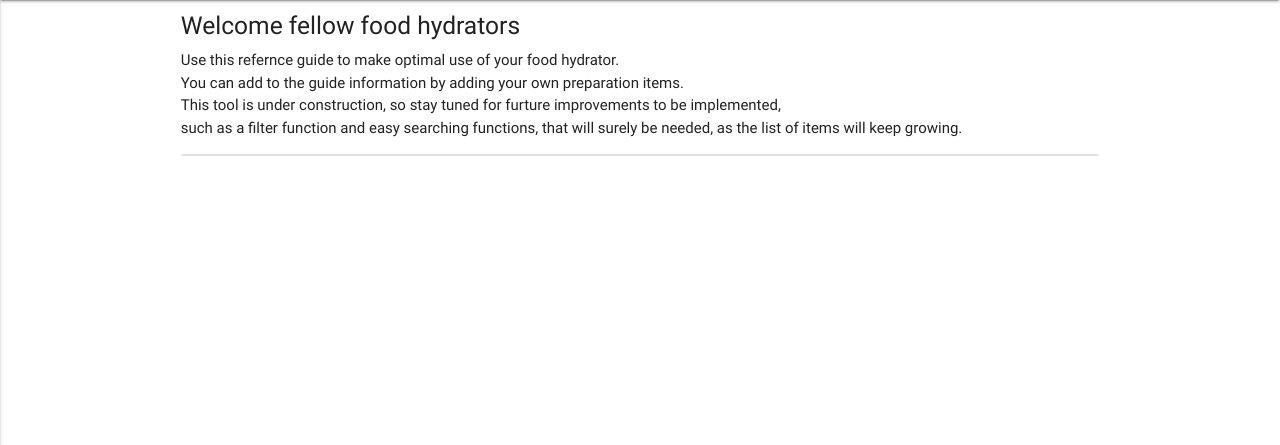
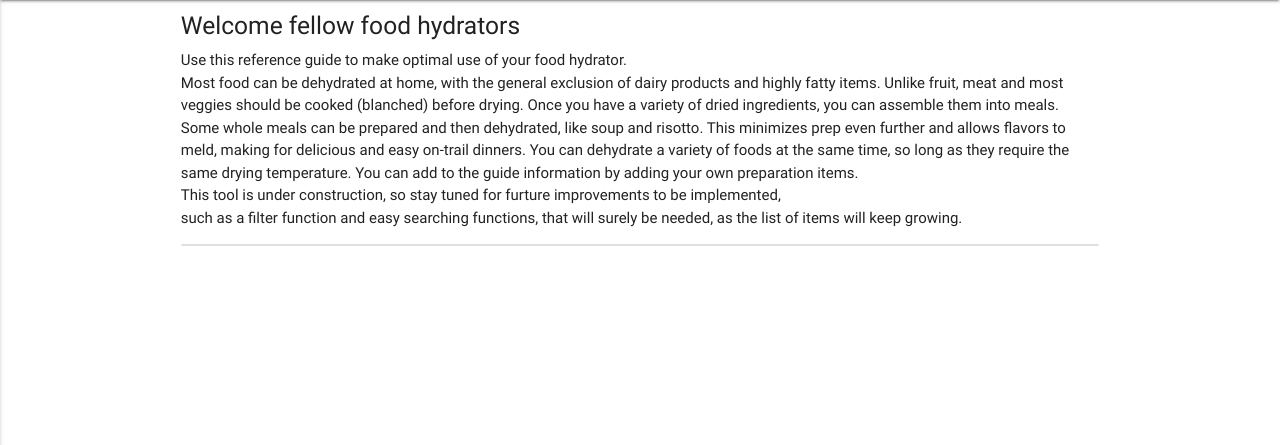
Before and after one commit to Rhyl1/Dehydratation-guide, a Flask app: page / in a window 1280 px wide. Shown: the part 64-509 px from the top of the page. Run offline with Flask 2, Linux system fonts and the light colour scheme; data that the repository does not hold is empty; some libraries are stand-ins or nearby versions.

Commit message:
added content to items.html for startpage

```diff
--- a/templates/items2.html
+++ b/templates/items2.html
@@ -4,7 +4,11 @@
 <div class="row col s12">
     <p class="side_nfo">
         <h5>Welcome fellow food hydrators</h5>
-        Use this refernce guide to make optimal use of your food hydrator.<br>
+        Use this reference guide to make optimal use of your food hydrator.<br>
+        Most food can be dehydrated at home, with the general exclusion of dairy products and highly fatty items.
+        Unlike fruit, meat and most veggies should be cooked (blanched) before drying.
+        Once you have a variety of dried ingredients, you can assemble them into meals. Some whole meals can be prepared and then dehydrated, like soup and risotto. This minimizes prep even further and allows flavors to meld, making for delicious and easy on-trail dinners.
+        You can dehydrate a variety of foods at the same time, so long as they require the same drying temperature.
         You can add to the guide information by adding your own preparation items. <br>
         This tool is under construction, so stay tuned for furture improvements to
         be implemented, <br> such as a filter function and easy searching functions, that will surely be needed, as the list of items will keep growing.
```
